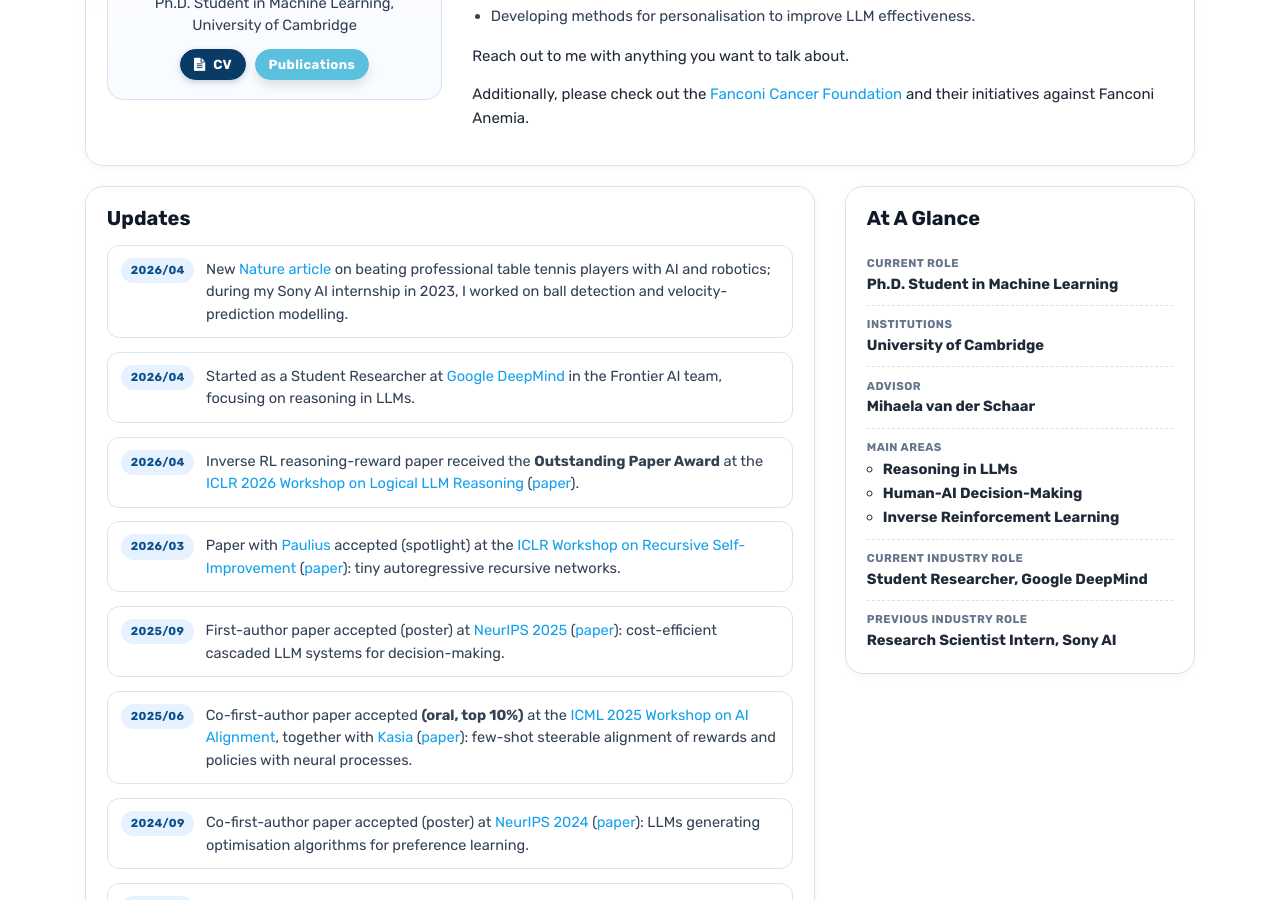
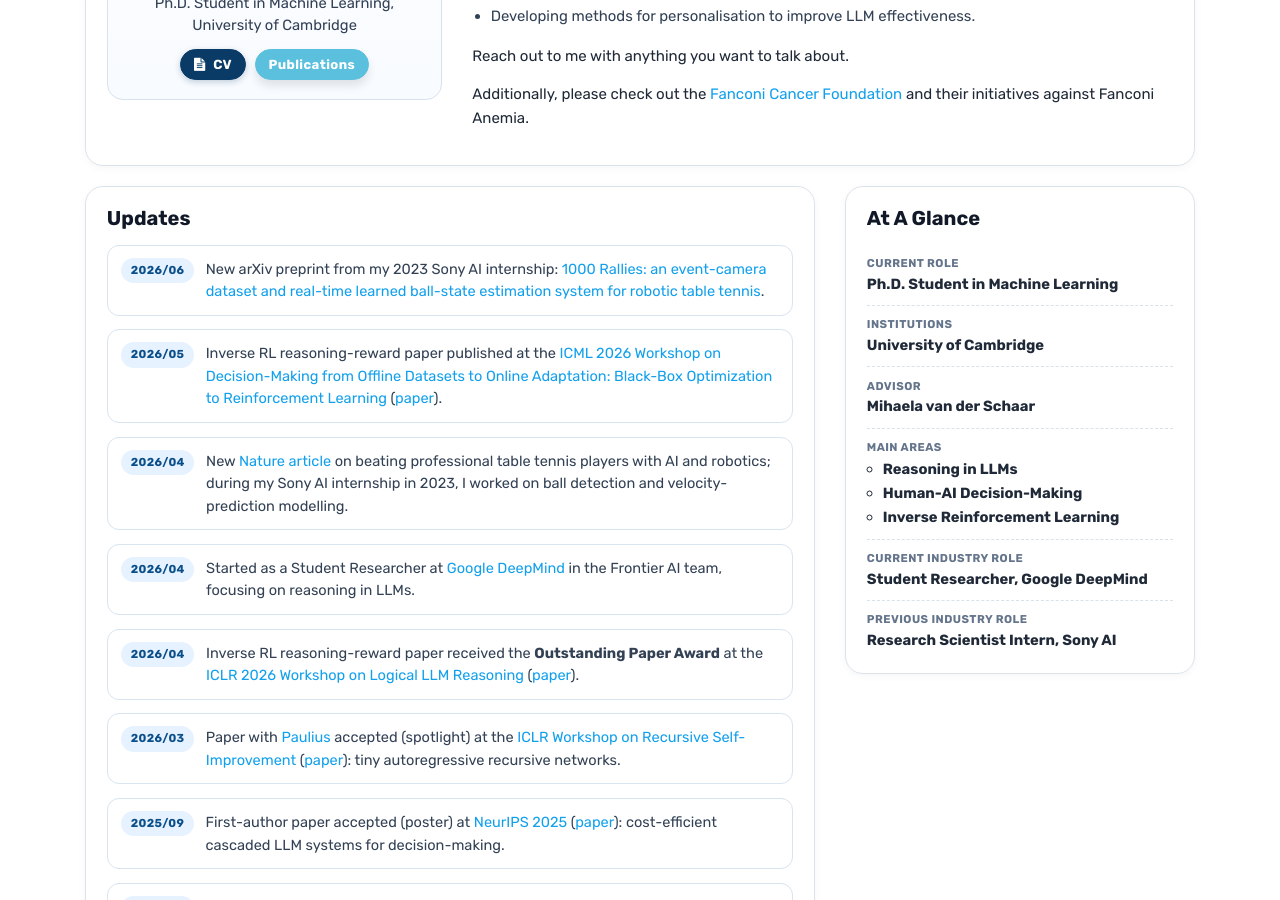
Before and after one commit to fanconic/fanconic.github.io, a Jekyll site: the page built from index.html, in a window 1280 px wide and 900 px high, scrolled down 456 px. Built offline with Jekyll 4.4.1, drawn with Linux system fonts in a browser that asks for light colours; the list of posts is cut into pages by our own code.

Commit message:
new arxiv

```diff
--- a/index.html
+++ b/index.html
@@ -56,6 +56,21 @@ title: Home
             <article class="homepage-card">
                 <h2 class="home-section-title">Updates</h2>
                 <ul class="home-updates-list">
+                    <li class="home-update-item">
+                        <span class="home-update-date">2026/06</span>
+                        <div class="home-update-content">
+                            New arXiv preprint from my 2023 Sony AI internship:
+                            <a href="https://arxiv.org/abs/2606.25620">1000 Rallies: an event-camera dataset and real-time learned ball-state estimation system for robotic table tennis</a>.
+                        </div>
+                    </li>
+                    <li class="home-update-item">
+                        <span class="home-update-date">2026/05</span>
+                        <div class="home-update-content">
+                            Inverse RL reasoning-reward paper published at the
+                            <a href="https://decision-making-offline2online-icml2026.github.io/">ICML 2026 Workshop on Decision-Making from Offline Datasets to Online Adaptation: Black-Box Optimization to Reinforcement Learning</a>
+                            (<a href="https://arxiv.org/pdf/2510.01857">paper</a>).
+                        </div>
+                    </li>
                     <li class="home-update-item">
                         <span class="home-update-date">2026/04</span>
                         <div class="home-update-content">
```
Also changed, not shown: _pubs/12adversarial_irl.md (+2 -2 lines), _pubs/13rallies.md (added, +11 -0 lines), papers/12adversarial_irl/index.md (+6 -5 lines), papers/13rallies/index.md (added, +22 -0 lines), assets/images/1000rallies.png (added), assets/images/inverse.png, 2 other files.
